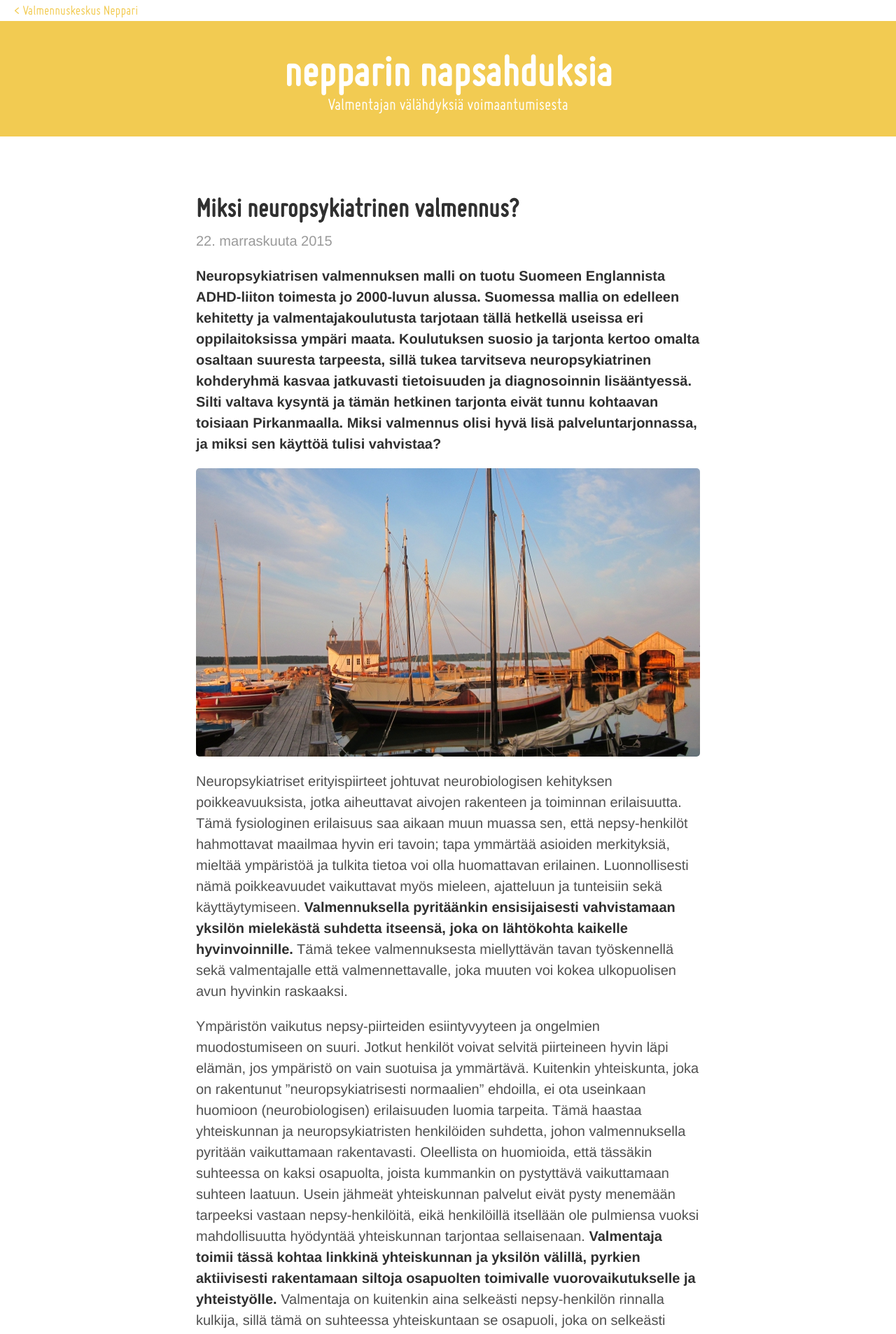
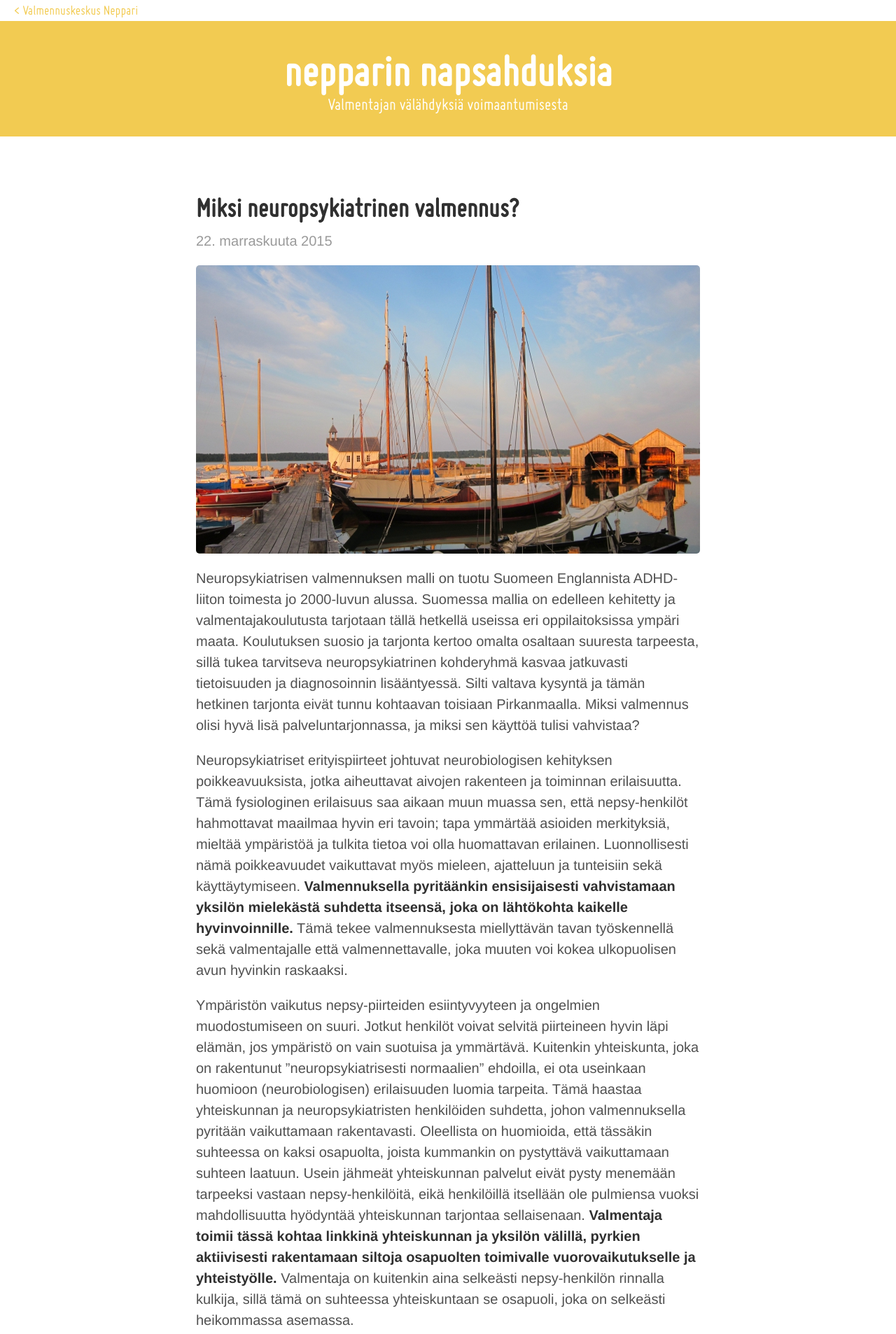
Before and after one commit to niinapiira/neppari.net, a Jekyll site: the page built from _posts/2015-11-22-miksi-neuropsykiatrinen-valmennus.md, in a window 1280 px wide. Shown: the top 1906 px of the page at 70% size. Built offline with Jekyll 4.4.1, drawn with Linux system fonts in a browser that asks for light colours.

Commit message:
Updated 2015-11-22-miksi-neuropsykiatrinen-valmennus.md

```diff
--- a/_posts/2015-11-22-miksi-neuropsykiatrinen-valmennus.md
+++ b/_posts/2015-11-22-miksi-neuropsykiatrinen-valmennus.md
@@ -4,11 +4,9 @@
 ---
 
 
-
+![Ahvenanmaan venesatama]({{site.baseurl}}/uploaded-images/ahvenanmaan-venesatama.jpeg)
 
 Neuropsykiatrisen valmennuksen malli on tuotu Suomeen Englannista ADHD-liiton toimesta jo 2000-luvun alussa. Suomessa mallia on edelleen kehitetty ja valmentajakoulutusta tarjotaan tällä hetkellä useissa eri oppilaitoksissa ympäri maata. Koulutuksen suosio ja tarjonta kertoo omalta osaltaan suuresta tarpeesta, sillä tukea tarvitseva neuropsykiatrinen kohderyhmä kasvaa jatkuvasti tietoisuuden ja diagnosoinnin lisääntyessä. Silti valtava kysyntä ja tämän hetkinen tarjonta eivät tunnu kohtaavan toisiaan Pirkanmaalla. Miksi valmennus olisi hyvä lisä palveluntarjonnassa, ja miksi sen käyttöä tulisi vahvistaa?
-
-![Ahvenanmaan venesatama]({{site.baseurl}}/uploaded-images/ahvenanmaan-venesatama.jpeg)
 
 Neuropsykiatriset erityispiirteet johtuvat neurobiologisen kehityksen poikkeavuuksista, jotka aiheuttavat aivojen rakenteen ja toiminnan erilaisuutta. Tämä fysiologinen erilaisuus saa aikaan muun muassa sen, että nepsy-henkilöt hahmottavat maailmaa hyvin eri tavoin; tapa ymmärtää asioiden merkityksiä, mieltää ympäristöä ja tulkita tietoa voi olla huomattavan erilainen. Luonnollisesti nämä poikkeavuudet vaikuttavat myös mieleen, ajatteluun ja tunteisiin sekä käyttäytymiseen. **Valmennuksella pyritäänkin ensisijaisesti vahvistamaan yksilön mielekästä suhdetta itseensä, joka on lähtökohta kaikelle hyvinvoinnille.** Tämä tekee valmennuksesta miellyttävän tavan työskennellä sekä valmentajalle että valmennettavalle, joka muuten voi kokea ulkopuolisen avun hyvinkin raskaaksi.
 
```
